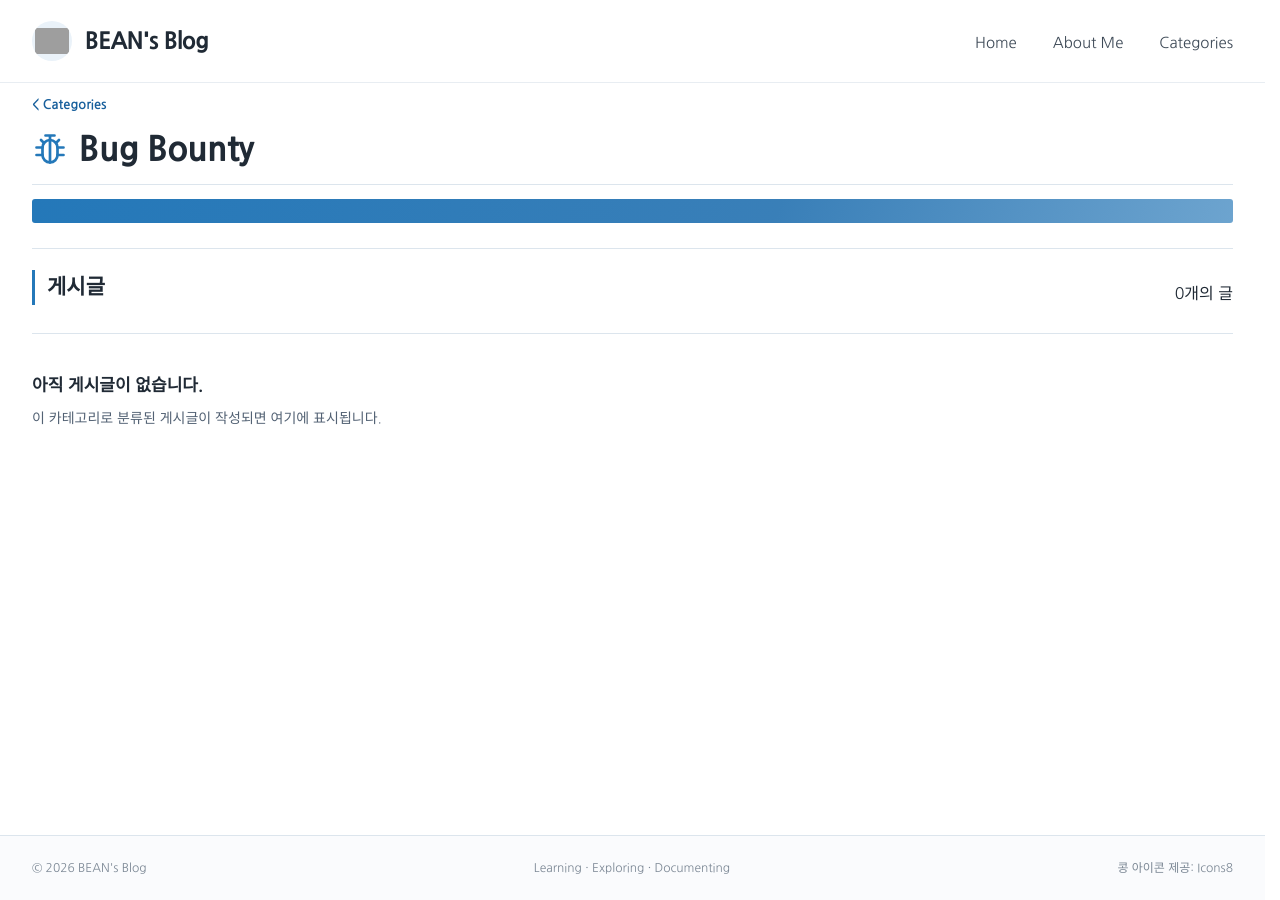
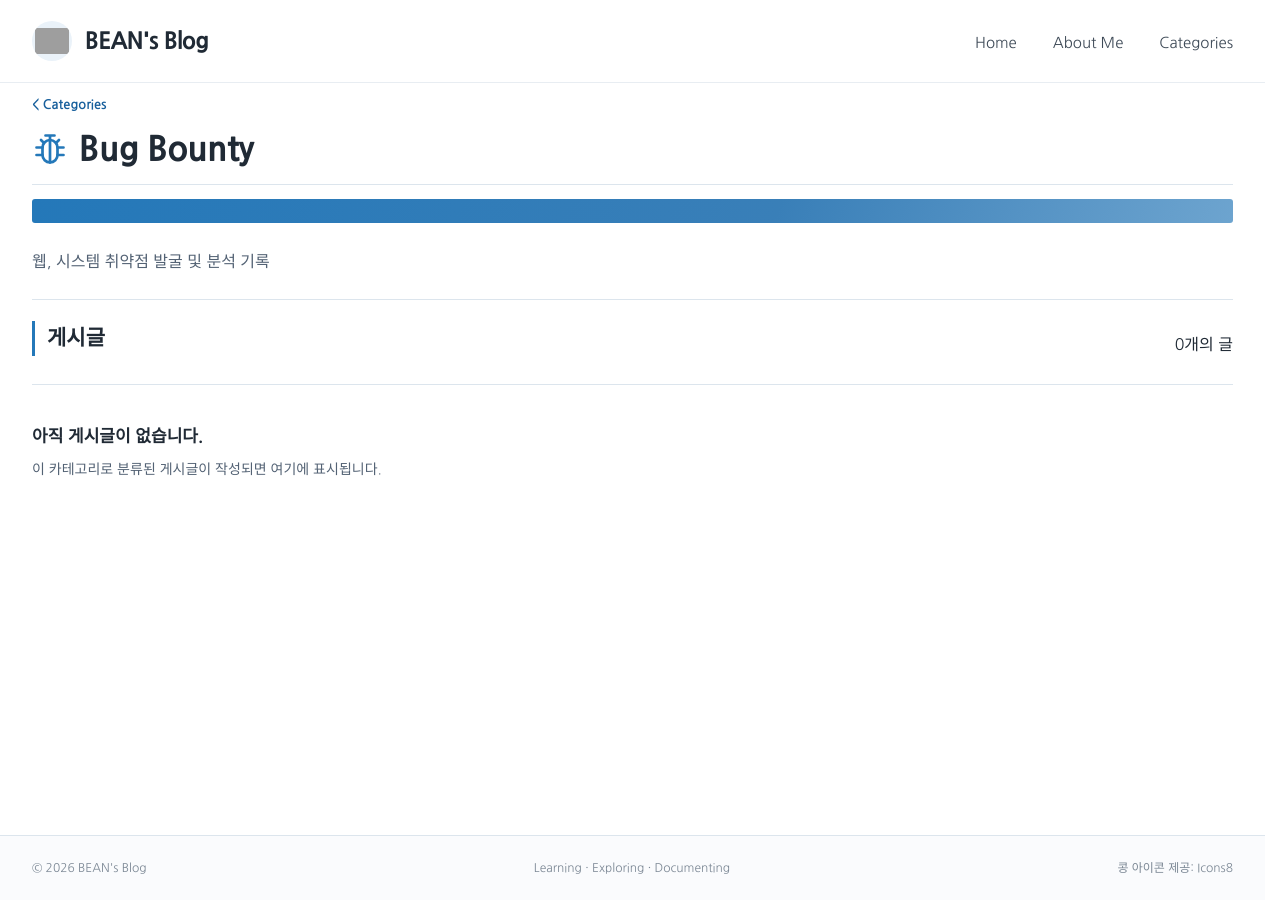
Before and after one commit to BEAN-CMD418/bean-cmd418.github.io, a Jekyll site: the page built from bug-bounty/index.md, in a window 1280 px wide. Built offline with Jekyll 4.4.1, drawn with Linux system fonts in a browser that asks for light colours; some web fonts are replaced; grey boxes are pictures that could not be loaded.

Commit message:
Restore Bug Bounty category description

```diff
--- a/bug-bounty/index.md
+++ b/bug-bounty/index.md
@@ -5,3 +5,5 @@ layout: page
 title: Bug Bounty
 permalink: /bug-bounty/
 ---
+
+웹, 시스템 취약점 발굴 및 분석 기록
```
